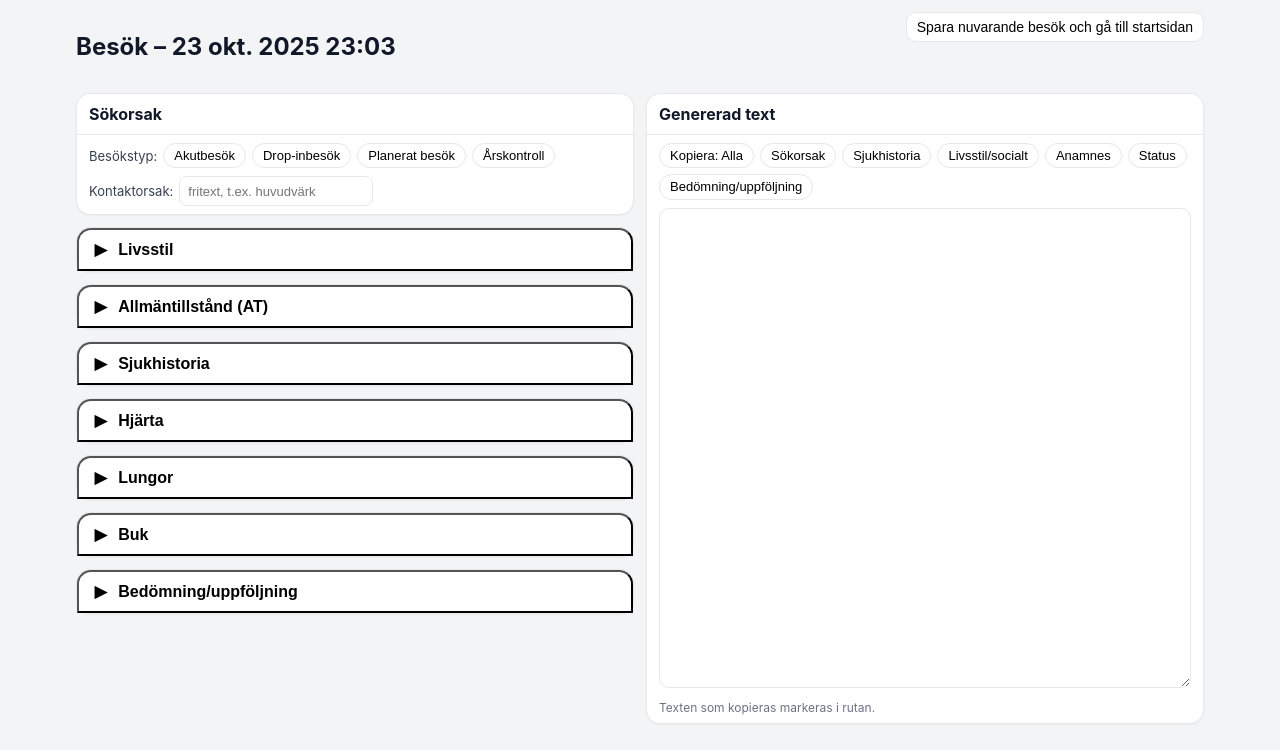
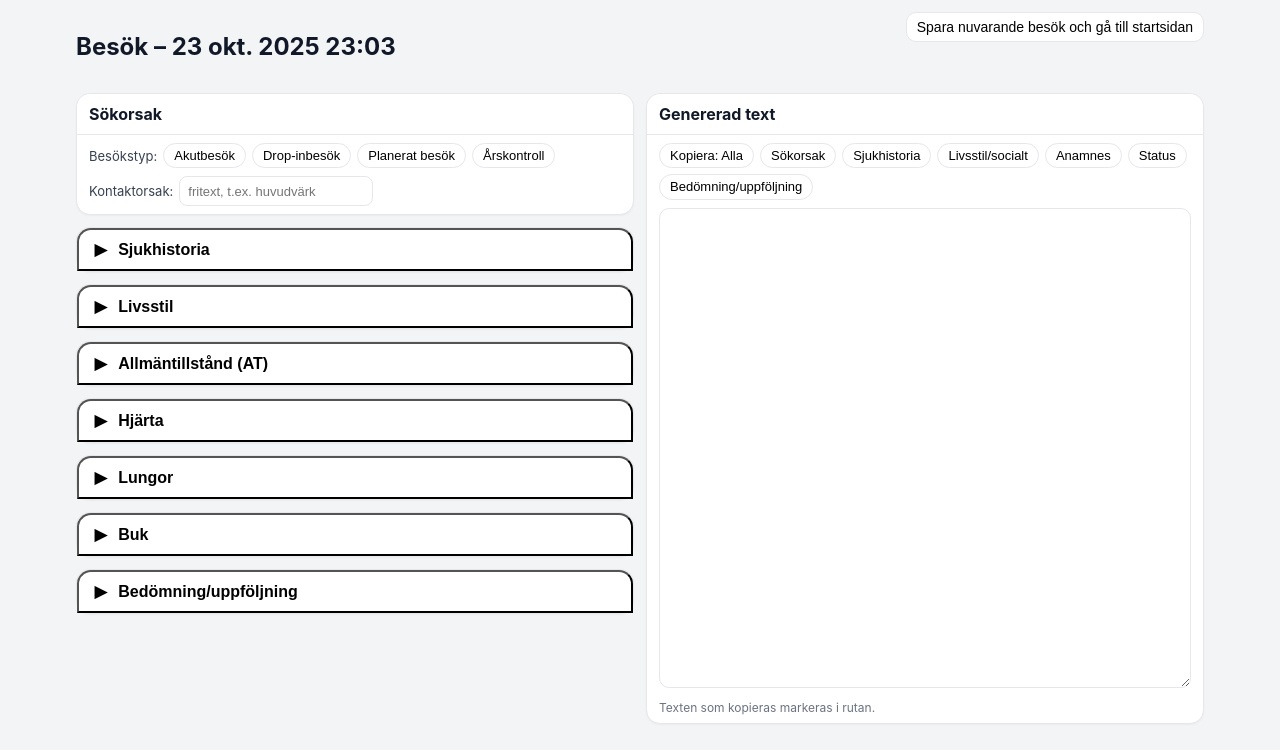
Before and after one commit to JonasEkvall/jonaspromptapp, a React (Vite) app: page / in a window 1280 px wide. Both pictures are taken after a click on the button "NYTT BESÖK". Shown: the top 750 px of the page. Built offline with nearby package versions, Linux system fonts and the light colour scheme.

Commit message:
Refactor: Adjust sjukhistorik module order and group
Co-authored-by: jonas.madsen22 <jonas.madsen22@gmail.com>

```diff
--- a/src/modules/sjukhistorik.mod.tsx
+++ b/src/modules/sjukhistorik.mod.tsx
@@ -32,8 +32,8 @@ function buildText(s: State) {
 const def: ModuleDef<State> = {
   id: "sjukhistorik",
   title: "Sjukhistoria",
-  order: 20,
-  group: "status",
+  order: 5,
+  group: "sjukhistoria",
   initialState: { sjukhistoria: "" },
   Component,
   buildText,
```
